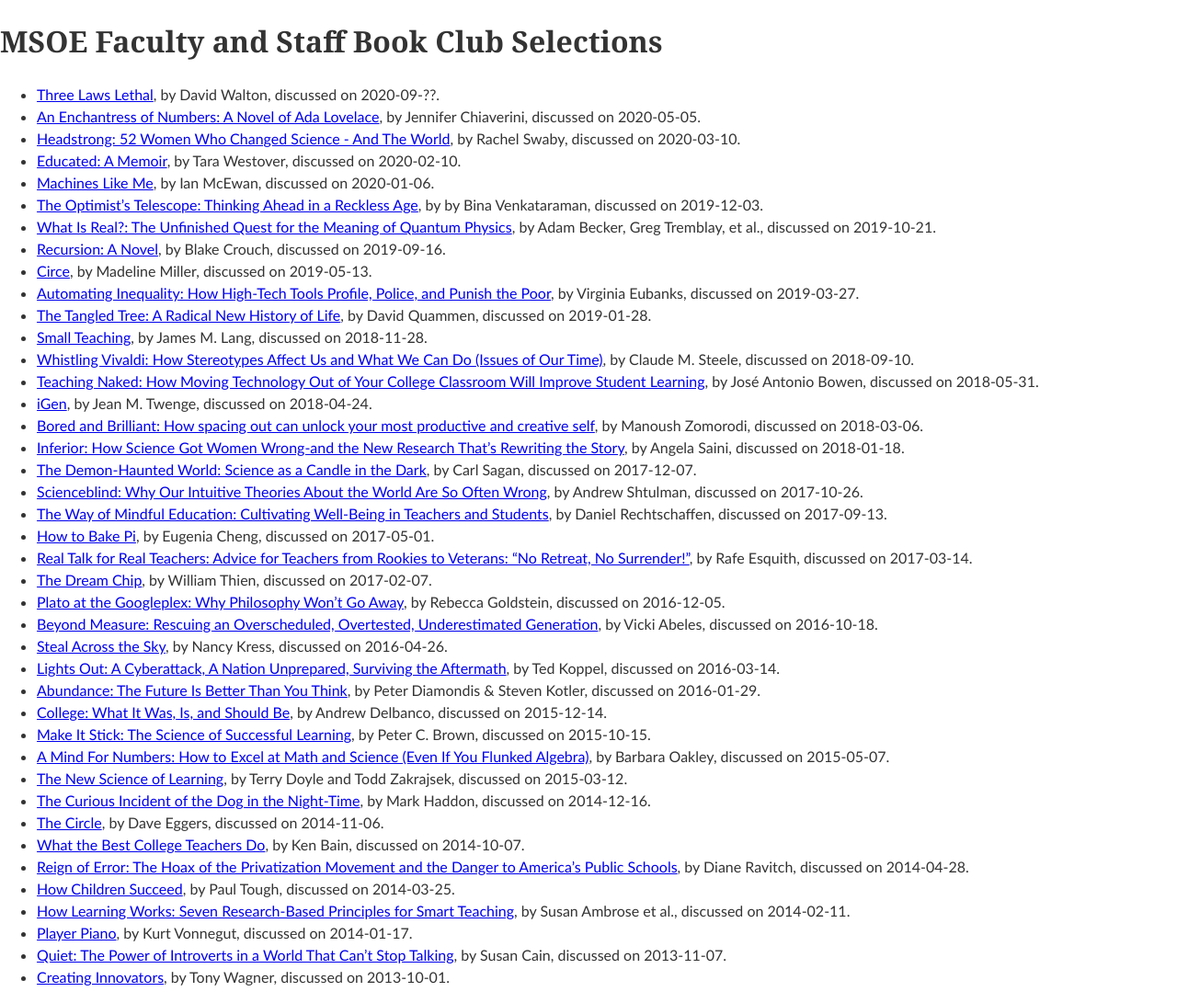
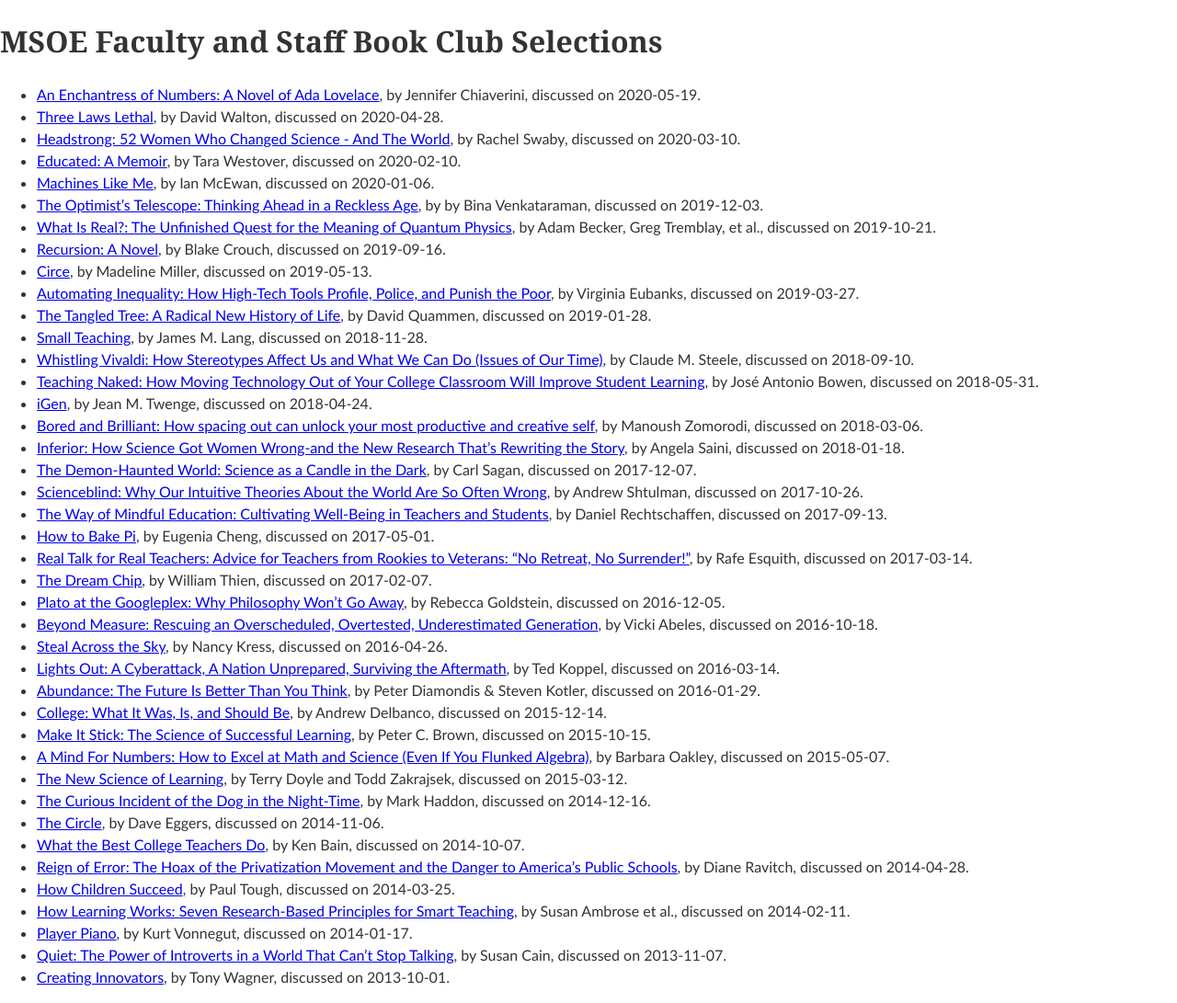
Before and after one commit to edurant/edurant.github.io, a Jekyll site: the page built from misc/bookClub.md, in a window 1280 px wide. Shown: the whole page at 92% size. Built offline with Jekyll 4.4.1, drawn with Linux system fonts in a browser that asks for light colours; our own code applies the rules of GitHub Pages for plain Markdown files.

Commit message:
msoe bookclub spring update (Zoom meetings)

```diff
--- a/misc/bookClub.md
+++ b/misc/bookClub.md
@@ -1,10 +1,10 @@
 ---
 title: "MSOE Faculty and Staff Book Club Selections"
-date: 2020-03-12 14:13:30 -0500
+date: 2020-04-08 16:32:30 -0600
 ---
 
-* [Three Laws Lethal](https://www.amazon.com/dp/B07DZJHF4T), by David Walton, discussed on 2020-09-??.
-* [An Enchantress of Numbers: A Novel of Ada Lovelace](https://www.amazon.com/dp/B06XK2TCFD), by Jennifer Chiaverini, discussed on 2020-05-05.
+* [An Enchantress of Numbers: A Novel of Ada Lovelace](https://www.amazon.com/dp/B06XK2TCFD), by Jennifer Chiaverini, discussed on 2020-05-19.
+* [Three Laws Lethal](https://www.amazon.com/dp/B07DZJHF4T), by David Walton, discussed on 2020-04-28.
 * [Headstrong: 52 Women Who Changed Science - And The World](https://www.amazon.com/dp/B00N6PD7W4), by Rachel Swaby, discussed on 2020-03-10.
 * [Educated: A Memoir](https://www.amazon.com/dp/B072BLVM83), by Tara Westover, discussed on 2020-02-10.
 * [Machines Like Me](https://www.amazon.com/dp/0385545118), by Ian McEwan, discussed on 2020-01-06.
```
